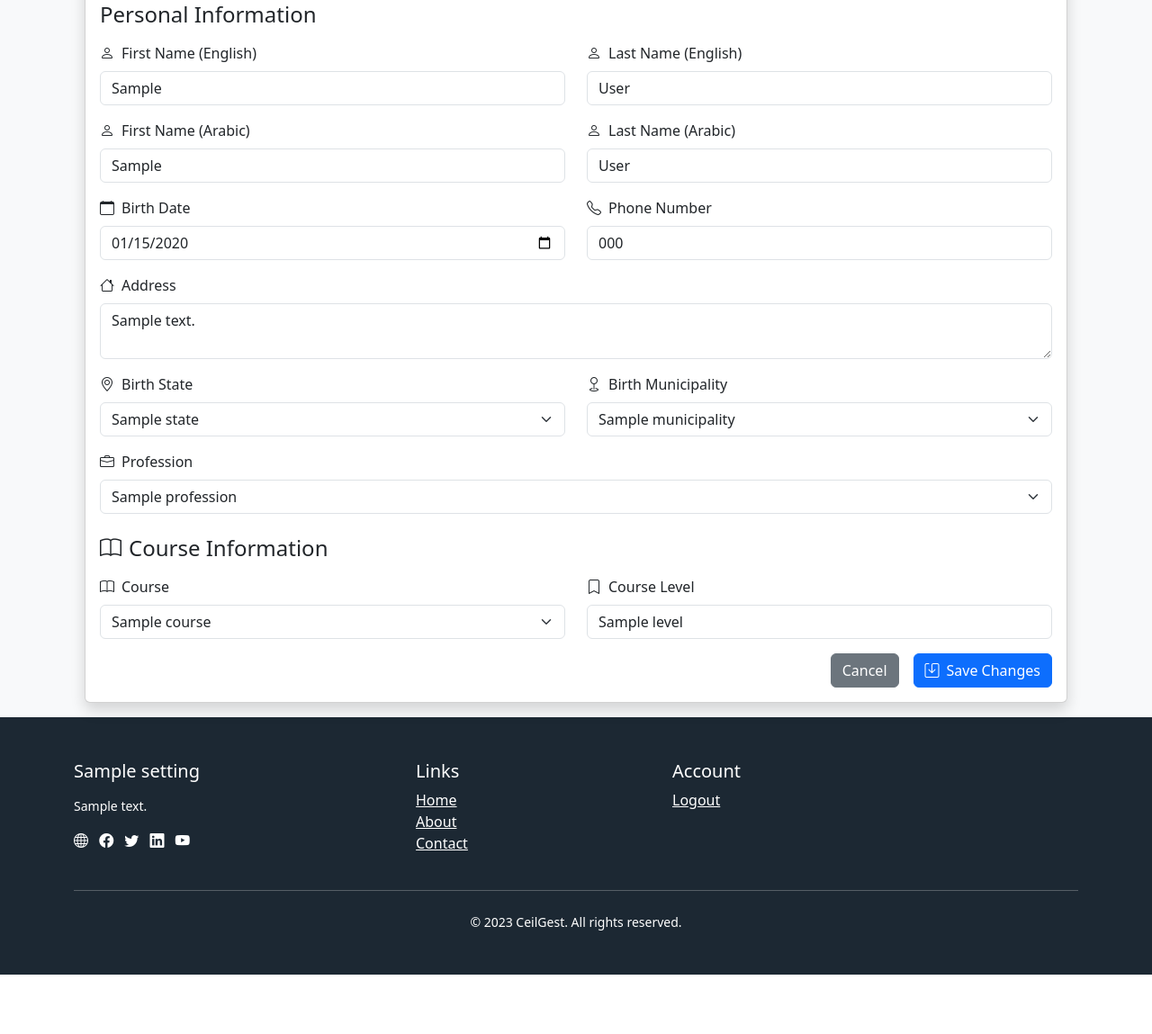
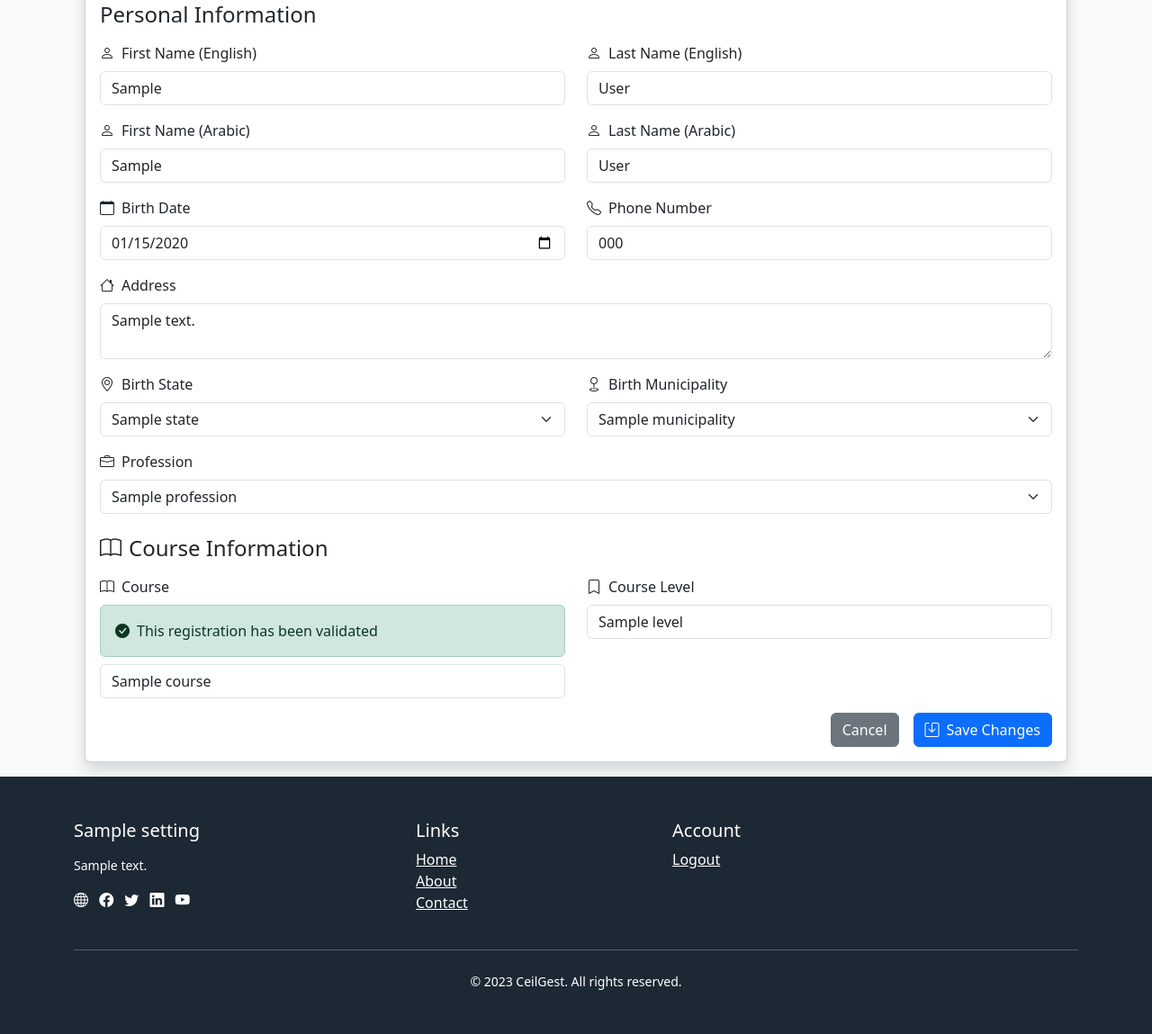
Before and after one commit to Djellal/ceilgest, a Flask app: template app/templates/edit_registration.html in a window 1280 px wide. Shown: the part 174-1323 px from the top of the page at 90% size. Before the commit the page ends 1257 px from the top, so only its background shows below. Run offline with Flask 3, Linux system fonts and the light colour scheme; a user stored in the database is signed in; tables that the repository leaves empty hold one stand-in row (values such as "Sample post"); the template is opened without the code that fills it: values that come from a table or form of the project are taken from there, most other values are stand-ins (such as "Sample title", 1, 10 or a date in 2020); some libraries are stand-ins or nearby versions.

Commit message:
feat(templates): add view button and validation status to registration
refactor(routes): simplify edit registration validation logic

```diff
--- a/app/templates/edit_registration.html
+++ b/app/templates/edit_registration.html
@@ -98,7 +98,12 @@
                     <div class="col-md-6">
                         <div class="mb-3">
                             <label class="form-label"><i class="bi bi-book me-2"></i>Course</label>
-                            {% if current_user.is_admin or current_user.id == registration.user_id %}
+                            {% if registration.registration_validated %}
+                            <div class="alert alert-success mb-2">
+                                <i class="bi bi-check-circle-fill me-2"></i>This registration has been validated
+                            </div>
+                            {% endif %}
+                            {% if current_user.is_admin or not registration.registration_validated %}
                             <select class="form-select" name="course" id="course-select">
                                 {% for course in courses %}
                                 <option value="{{ course.id }}" {% if course.id == registration.course_id %}selected{% endif %}>
--- a/app/templates/student_dashboard.html
+++ b/app/templates/student_dashboard.html
@@ -34,8 +34,10 @@
                             <td>
                                 {% if reg.group_id is none %}
                                 <a href="{{ url_for('main.edit_registration', registration_id=reg.id) }}"
-                                   class="btn btn-sm btn-warning">Edit</a>
+                                   class="btn btn-sm btn-warning me-2">Edit</a>
                                 {% endif %}
+                                <a href="{{ url_for('main.view_registration', registration_id=reg.id) }}"
+                                   class="btn btn-sm btn-primary">View</a>
                             </td>
                         </tr>
                         {% endfor %}
```
Also changed, not shown: app/routes.py (+3 -4 lines), 1 other file.
